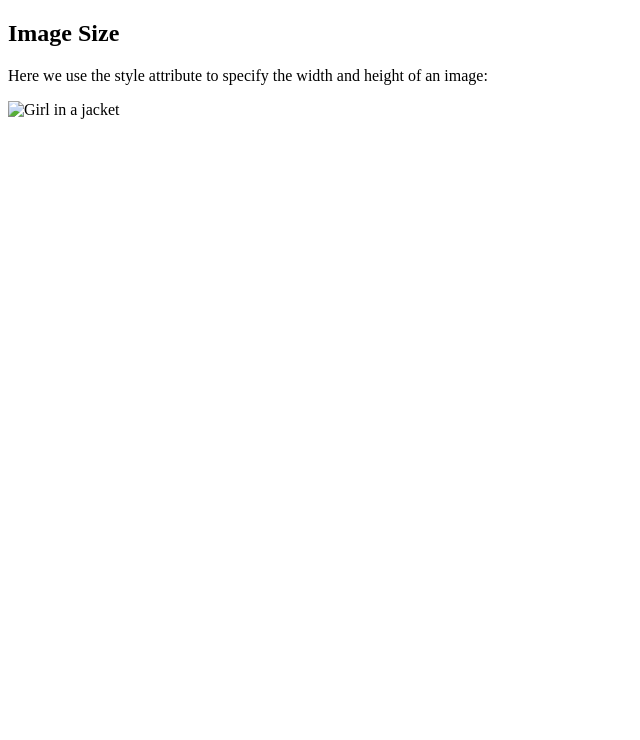
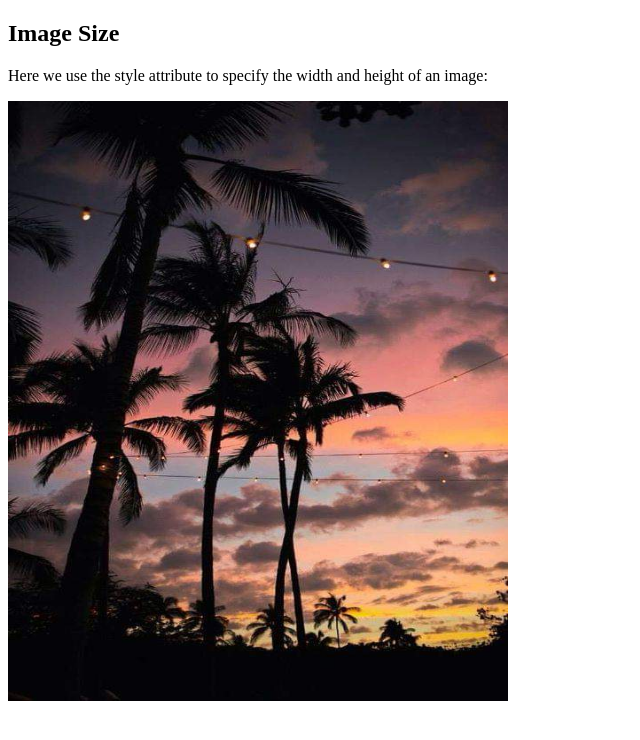
Before and after one commit to Isis00/3Picture-Assignment-, a plain HTML site: page index.html in a window 1280 px wide. Shown: the whole page, without its empty margins (0-640 px from the left). Drawn offline with Linux system fonts and the light colour scheme.

Commit message:
Update index.html

```diff
--- a/index.html
+++ b/index.html
@@ -6,7 +6,7 @@
 
 <p>Here we use the style attribute to specify the width and height of an image:</p>
 
-<img src="img_girl.jpg" alt="Girl in a jacket" style="width:500px;height:600px;">
+<img src="original (2).jpg" style="width:500px;height:600px;">
 
 </body>
 </html>
```
